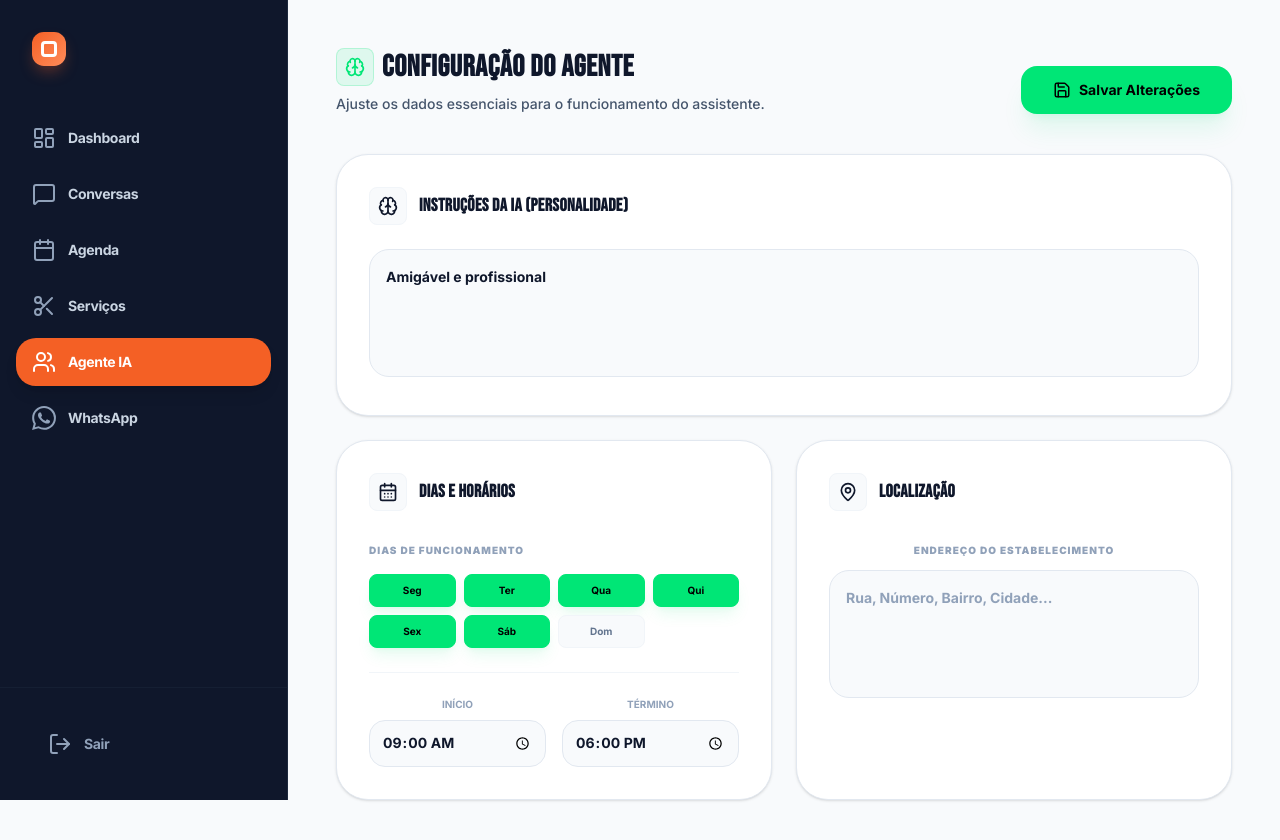
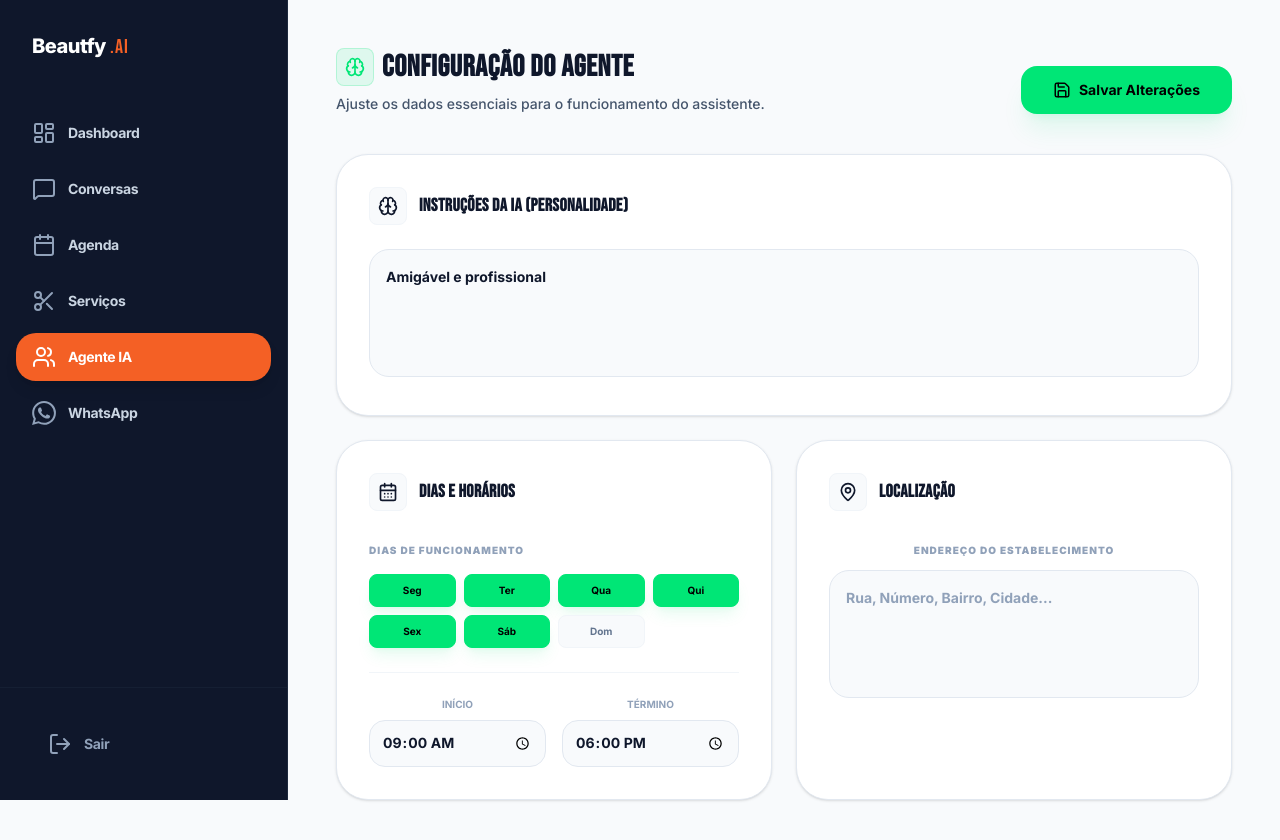
Before and after one commit to kokimotoprojetos/agendamentofacil, a Next.js app: page /dashboard/agent in a window 1280 px wide. Shown: the top 840 px of the page. Built offline with nearby package versions, Linux system fonts and the light colour scheme; no server answers.

Commit message:
style: remove BrandLogo from dashboard sidebar and replace with stylized text

```diff
--- a/src/components/dashboard/Sidebar.tsx
+++ b/src/components/dashboard/Sidebar.tsx
@@ -45,7 +45,14 @@ export function Sidebar() {
     return (
         <aside className="fixed left-0 top-0 h-screen w-20 lg:w-72 bg-slate-900 border-r border-slate-800 flex flex-col z-50 overflow-hidden transition-all duration-300">
             <div className="p-4 lg:p-8 flex justify-center lg:justify-start">
-                <BrandLogo size="sm" hideText light />
+                <div className="hidden lg:flex items-baseline gap-1">
+                    <span className="text-xl font-extrabold text-white tracking-tight">Beautfy</span>
+                    <span className="text-xl font-bebas text-[var(--primary)] tracking-wider">.ai</span>
+                </div>
+                {/* Mobile / Collapsed view: Show just a stylized 'B' instead of the complex logo */}
+                <div className="lg:hidden w-10 h-10 bg-gradient-to-br from-[var(--primary)] to-[#ff8c5a] rounded-xl flex items-center justify-center shadow-lg shadow-[var(--primary)]/20">
+                    <span className="text-white font-black text-xl">B</span>
+                </div>
             </div>
 
             <nav className="flex-1 px-3 lg:px-4 space-y-2 overflow-y-auto scrollbar-hide py-4">
```
